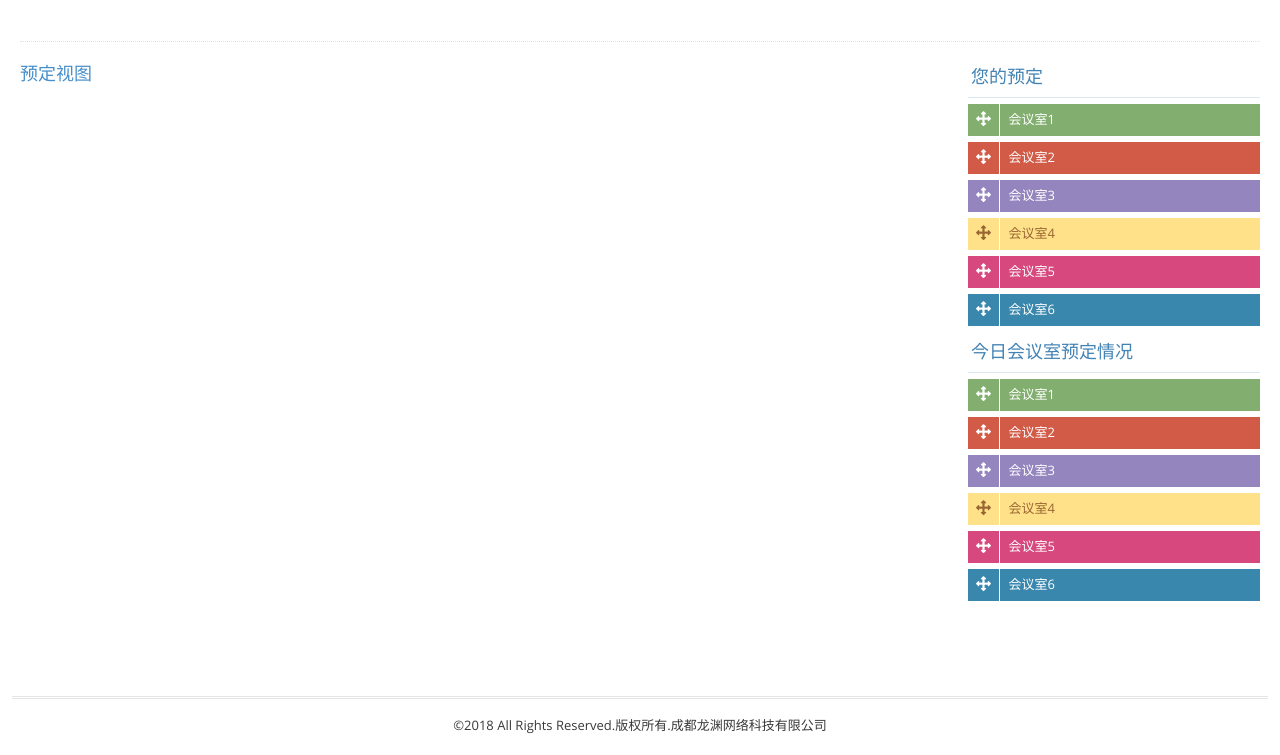
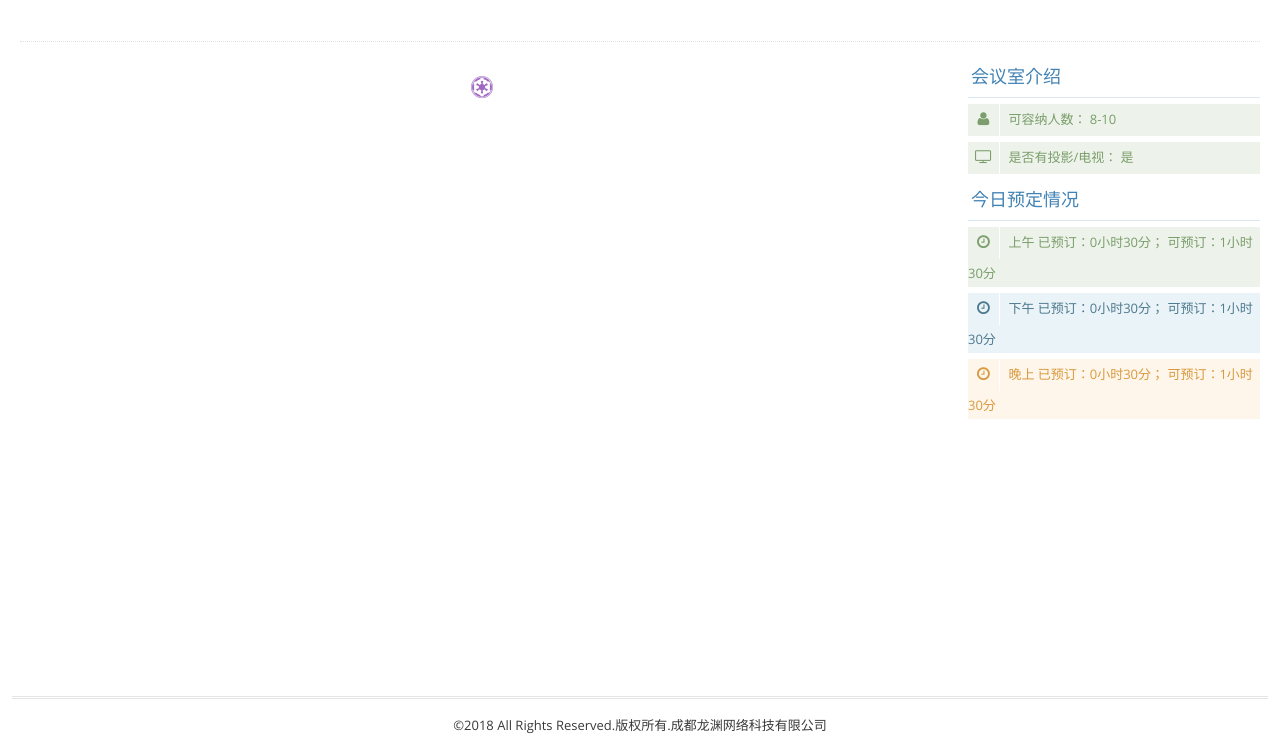
Before and after one commit to LynnChen1989/BookMeeting, a Django app: page / in a window 1280 px wide. Shown: the part 45-800 px from the top of the page. Run offline with Django 3.2, Linux system fonts and the light colour scheme; data that the repository does not hold is empty; some libraries are stand-ins or nearby versions.

Commit message:
完成一些页面调试

```diff
--- a/bookmeeting/urls.py
+++ b/bookmeeting/urls.py
@@ -1,8 +1,9 @@
 from django.conf.urls import url
-from bookmeeting.api.api_views import MeetRoomView
+from bookmeeting.api.api_views import MeetRoomView, UserListView
 
 app_name = 'bootmeeting'
 
 urlpatterns = [
     url(r"meetingroom-info/$", MeetRoomView.as_view(), name='meetingroot-info'),
+    url(r"users/$", UserListView.as_view(), name='users'),
 ]
--- a/templates/base.html
+++ b/templates/base.html
@@ -17,6 +17,9 @@
     {#    <link rel="stylesheet" href="{% static 'assets/css/ace-part2.min.css' %}" class="ace-main-stylesheet"/>#}
     <link rel="stylesheet" href="{% static 'assets/css/ace-skins.min.css' %}"/>
     <link rel="stylesheet" href="{% static 'assets/css/ace-rtl.min.css' %}"/>
+    <link rel="stylesheet" href="{% static 'assets/css/bootstrap-multiselect.min.css' %}"/>
+    <link rel="stylesheet" href="{% static 'assets/css/bootstrap-duallistbox.min.css' %}"/>
+    <link rel="stylesheet" href="{% static 'assets/css/select2.min.css' %}"/>
     <script src="{% static 'assets/js/ace-extra.min.js' %}"></script>
 </head>
 
@@ -104,6 +107,9 @@
 <script src="{% static 'assets/js/vue.js' %}"></script>
 <script src="{% static 'assets/js/vue-resource.min.js' %}"></script>
 <script src="{% static 'assets/js/vue-filter.min.js' %}"></script>
+<script src="{% static 'assets/js/bootstrap-multiselect.min.js' %}"></script>
+<script src="{% static 'assets/js/jquery.bootstrap-duallistbox.min.js' %}"></script>
+<script src="{% static 'assets/js/select2.min.js' %}"></script>
 
 {% block external_script %}
 {% endblock %}
--- a/templates/bookmeeting.html
+++ b/templates/bookmeeting.html
@@ -15,11 +15,7 @@
 {% block page_content %}
     <div class="row">
         <div class="col-sm-9">
-            <h4 class="blue">
-                <span style="color: #1B6AAA">
-                <% currentChooseMeetingRoom %>
-                </span>
-                预定视图</h4>
+            <h3 class="purple" align="center"><i class="fa fa-empire"></i> <% currentChooseMeetingRoom %></h3>
             <div class="space"></div>
             <div id="calendar"></div>
         </div>
@@ -27,41 +23,22 @@
         <div class="col-sm-3">
             <div class="widget-box transparent">
                 <div class="widget-header">
-                    <h4>您的预定</h4>
+                    <h4> <% currentChooseMeetingRoom %> 会议室介绍</h4>
                 </div>
-
                 <div class="widget-body">
                     <div class="widget-main no-padding">
                         <div id="external-events">
-                            <div class="external-event label-success"
-                                 data-class="label-success">
-                                <i class="ace-icon fa fa-arrows"></i>
-                                会议室1
+                            <div class="external-event label-success label-white" data-class="label-success">
+                                <i class="ace-icon fa fa-user"></i>
+                                可容纳人数： 8-10
                             </div>
-
-                            <div class="external-event label-danger" data-class="label-danger">
-                                <i class="ace-icon fa fa-arrows"></i>
-                                会议室2
                         </div>
-
-                            <div class="external-event label-purple" data-class="label-purple">
-                                <i class="ace-icon fa fa-arrows"></i>
-                                会议室3
                     </div>
-
-                            <div class="external-event label-yellow" data-class="label-yellow">
-                                <i class="ace-icon fa fa-arrows"></i>
-                                会议室4
-                            </div>
-
-                            <div class="external-event label-pink" data-class="label-pink">
-                                <i class="ace-icon fa fa-arrows"></i>
-                                会议室5
-                            </div>
-
-                            <div class="external-event label-info" data-class="label-info">
-                                <i class="ace-icon fa fa-arrows"></i>
-                                会议室6
+                    <div class="widget-main no-padding">
+                        <div id="external-events">
+                            <div class="external-event label-success label-white" data-class="label-success">
+                                <i class="ace-icon fa fa-television"></i>
+                                是否有投影/电视： 是
                             </div>
                         </div>
                     </div>
@@ -70,59 +47,79 @@
 
             <div class="widget-box transparent">
                 <div class="widget-header">
-                    <h4>今日会议室预定情况</h4>
+                    <h4><% currentChooseMeetingRoom %> 今日预定情况</h4>
                 </div>
 
                 <div class="widget-body">
                     <div class="widget-main no-padding">
                         <div id="external-events">
-                            <div class="external-event label-success"
+                            <div class="external-event label-success label-white"
                                  data-class="label-success">
-                                <i class="ace-icon fa fa-arrows"></i>
-                                会议室1
+                                <i class="ace-icon fa fa-clock-o"></i>
+                                上午 已预订：0小时30分； 可预订：1小时30分
                             </div>
 
-                            <div class="external-event label-danger" data-class="label-danger">
-                                <i class="ace-icon fa fa-arrows"></i>
-                                会议室2
+                            <div class="external-event label-info label-white" data-class="label-info">
+                                <i class="ace-icon fa fa-clock-o"></i>
+                                下午 已预订：0小时30分； 可预订：1小时30分
                             </div>
 
-                            <div class="external-event label-purple" data-class="label-purple">
-                                <i class="ace-icon fa fa-arrows"></i>
-                                会议室3
-                            </div>
 
-                            <div class="external-event label-yellow" data-class="label-yellow">
-                                <i class="ace-icon fa fa-arrows"></i>
-                                会议室4
-                            </div>
-
-                            <div class="external-event label-pink" data-class="label-pink">
-                                <i class="ace-icon fa fa-arrows"></i>
-                                会议室5
-                            </div>
-
-                            <div class="external-event label-info" data-class="label-info">
-                                <i class="ace-icon fa fa-arrows"></i>
-                                会议室6
+                            <div class="external-event label-warning label-white" data-class="label-info">
+                                <i class="ace-icon fa fa-clock-o"></i>
+                                晚上 已预订：0小时30分； 可预订：1小时30分
                             </div>
                         </div>
                     </div>
                 </div>
             </div>
+
         </div>
     </div>
 {% endblock %}
 
 {% block external_script %}
     <script type="text/javascript">
+        // 根据时间戳生成 "2017/09/11 12:00:00 星期一" 这种格式
+        function getzf(num) {
+            if (parseInt(num) < 10) {
+                num = '0' + num;
+            }
+            return num;
+        }
+        function getMyDate(str) {
+            var oDate = new Date(str),
+                oYear = oDate.getFullYear(),
+                oMonth = oDate.getMonth() + 1,
+                oDay = oDate.getDate(),
+                oHour = oDate.getHours(),
+                oMin = oDate.getMinutes(),
+                oSen = oDate.getSeconds();
+            var oWeek = "日一二三四五六".charAt(oDate.getDay());
+            return oYear + '/' + getzf(oMonth) + '/' + getzf(oDay) + ' ' + getzf(oHour) + ':' + getzf(oMin) + ':' + getzf(oSen) + '星期' + oWeek;
+        }
+
+        function getTimeDelta(start, end) {
+            var date3 = end - start;
+            var days = Math.floor(date3 / (24 * 3600 * 1000));
+            var leave1 = date3 % (24 * 3600 * 1000);
+            var hours = Math.floor(leave1 / (3600 * 1000));
+            var leave2 = leave1 % (3600 * 1000);
+            var minutes = Math.floor(leave2 / (60 * 1000));
+            return days + "天 " + hours + "小时 " + minutes + " 分钟"
+        }
+
+
+        // 日历渲染
         var renderFullCalendar = function (id, name) {
             var date = new Date();
             var d = date.getDate();
             var m = date.getMonth();
             var y = date.getFullYear();
+            var meetingRoomName = name;
             var calendar = $('#calendar').fullCalendar({
                 lang: 'zh-CN',
+                timezone: 'local',
                 minTime: '06:00:00',
                 maxTime: '23:59:59',
                 displayEventTime: true,
@@ -147,7 +144,7 @@
                 },
                 events: [
                     {
-                        title: name,
+                        title: meetingRoomName,
                         start: new Date(y, m, d, 16, 0),
                         end: new Date(y, m, d, 17, 0),
                         allDay: false,
@@ -177,7 +174,11 @@
                 selectable: true,
                 selectHelper: true,
                 select: function (start, end, allDay) {
-                    window.location.href = "{% url 'book' %}?meetingroom=x";
+                    var startTime = getMyDate(start);
+                    var endTime = getMyDate(end);
+                    var costTime = getTimeDelta(start, end);
+                    window.location.href = "{% url 'book' %}?start=" + startTime + "&end=" + endTime
+                        + "&during=" + costTime + "&meetingroom=" + meetingRoomName;
                     {#                    bootbox.prompt("会议室预定", function (title) {#}
                     {#                        if (title !== null) {#}
                     {#                            calendar.fullCalendar('renderEvent',#}
```
Also changed, not shown: bookmeeting/api/api_serializer.py (+8 -0 lines), bookmeeting/api/api_views.py (+7 -1 lines), templates/book.html (+55 -19 lines). Lines whose indentation alone changed are shown as unchanged.
